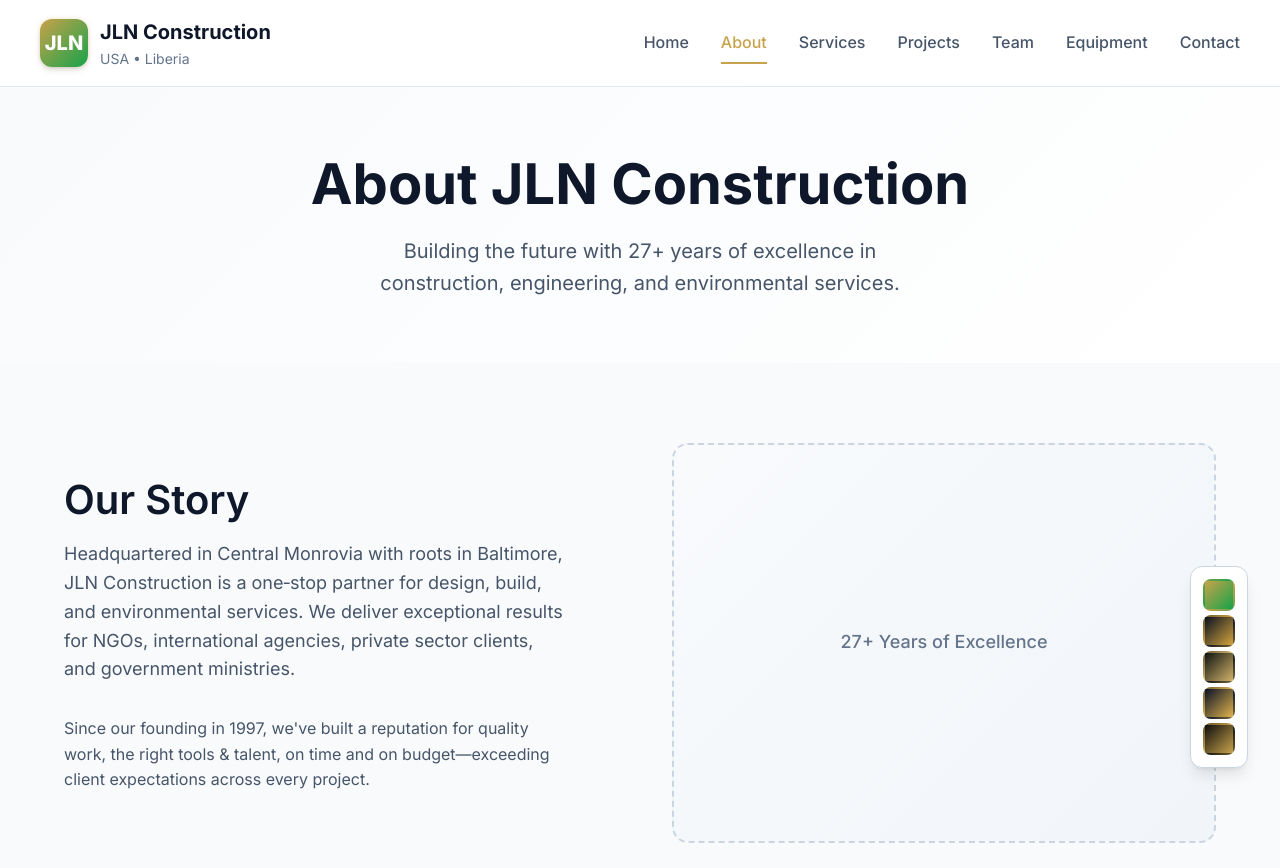
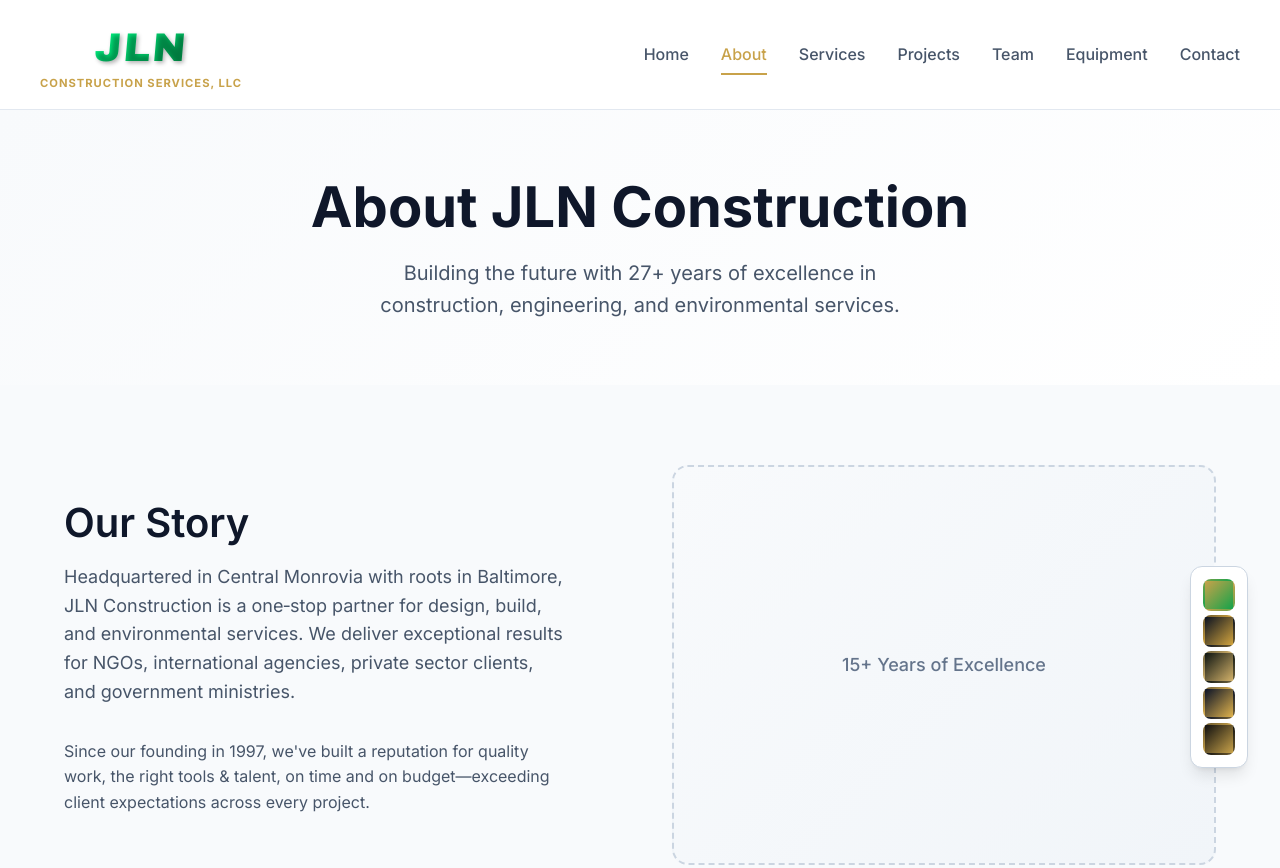
Before and after one commit to Acefayad2/JLN-Website, a plain HTML site: page about.html in a window 1280 px wide. Shown: the top 868 px of the page. Drawn offline with Linux system fonts and the light colour scheme.

Commit message:
Implement JLN Construction Services, LLC logo in header with green gradient styling and proper typography

```diff
--- a/about.html
+++ b/about.html
@@ -12,15 +12,14 @@
 </head>
 <body>
   <header class="site-header">
-    <div class="container nav">
-      <a href="index.html" class="brand">
-        <div class="brand-badge">JLN</div>
-        <div>
-          <div class="brand-name">JLN Construction</div>
-          <div class="brand-subtitle">USA • Liberia</div>
+      <div class="container nav">
+        <div class="nav-brand">
+          <a href="index.html" class="logo">
+            <span class="logo-text">JLN</span>
+            <span class="logo-subtitle">CONSTRUCTION SERVICES, LLC</span>
+          </a>
         </div>
-      </a>
-      <nav class="main-nav">
+        <nav class="main-nav">
         <a href="index.html">Home</a>
         <a href="about.html" class="active">About</a>
         <a href="services.html">Services</a>
@@ -63,7 +62,7 @@
           </div>
           <div class="about-image">
             <div class="image-placeholder">
-              <div class="placeholder-text">27+ Years of Excellence</div>
+              <div class="placeholder-text">15+ Years of Excellence</div>
             </div>
           </div>
         </div>
--- a/assets/styles.css
+++ b/assets/styles.css
@@ -194,6 +194,49 @@ p {
   color: var(--text-muted);
 }
 
+/* Logo Styles */
+.logo {
+  display: flex;
+  flex-direction: column;
+  align-items: center;
+  text-decoration: none;
+  color: var(--text-primary);
+  transition: all 0.3s ease;
+}
+
+.logo:hover {
+  transform: translateY(-2px);
+}
+
+.logo-text {
+  font-size: 2.5rem;
+  font-weight: 900;
+  font-family: 'Arial Black', sans-serif;
+  background: linear-gradient(135deg, #00ff88 0%, #00cc6a 50%, #00994d 100%);
+  -webkit-background-clip: text;
+  -webkit-text-fill-color: transparent;
+  background-clip: text;
+  text-shadow: 2px 2px 4px rgba(0, 0, 0, 0.3);
+  letter-spacing: 2px;
+  transform: skew(-5deg);
+}
+
+.logo-subtitle {
+  font-size: 0.7rem;
+  font-weight: 700;
+  text-transform: uppercase;
+  letter-spacing: 1px;
+  color: var(--accent-primary);
+  margin-top: -5px;
+  text-align: center;
+}
+
+/* Navigation Brand */
+.nav-brand {
+  display: flex;
+  align-items: center;
+}
+
 .main-nav {
   display: flex;
   gap: 2rem;
```
Also changed, not shown: index.html (+10 -11 lines).
